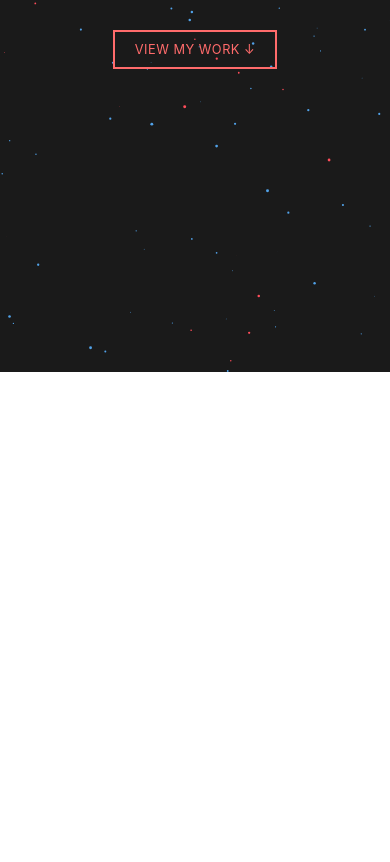
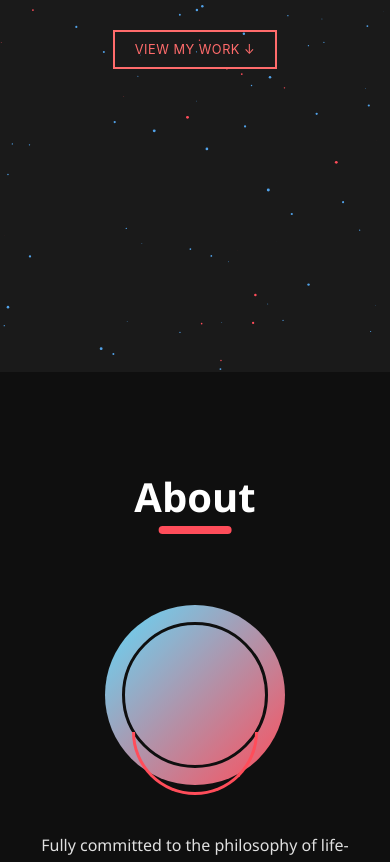
Before and after one commit to ArMoRi1/react-portfolio, a React (Create React App) app: page / in a window 390 px wide. Shown: the part 472-1334 px from the top of the page. Before the commit the page ends 844 px from the top, so only its background shows below. Built offline with nearby package versions, Linux system fonts and the light colour scheme.

Commit message:
created an ABOUT section v1.0

```diff
--- a/src/App.js
+++ b/src/App.js
@@ -1,7 +1,7 @@
 import React from 'react';
 import Navigation from '../src/components/Navigation/Navigation';
 import Greetings from '../src/components/Greetings/Greetings';
-// import About from '../src/components/About';
+import About from '../src/components/About/About';
 // import Projects from '../src/components/Projects';
 // import Contact from '../src/components/Contact';
 // import Footer from '../src/components/Footer';
@@ -17,9 +17,9 @@ function App() {
                 <Greetings />
             </section>
 
-            {/*<section id="about" className="section">*/}
-            {/*    <AboutSection />*/}
-            {/*</section>*/}
+            <section id="about" className="section">
+                <About />
+            </section>
 
             {/*<section id="projects" className="section">*/}
             {/*    <ProjectsSection />*/}
--- a/src/components/About/About.css
+++ b/src/components/About/About.css
@@ -0,0 +1,156 @@
+/* About.css */
+
+.about-section {
+    background-color: #0f0f0f;
+    color: #ffffff;
+    padding: 4rem 2rem;
+    font-family: 'Segoe UI', sans-serif;
+    position: relative;
+    overflow: hidden;
+}
+
+.about-title h2 {
+    font-size: 2.5rem;
+    text-align: center;
+    color: #fff;
+    font-weight: 800;
+    position: relative;
+    display: inline-block;
+}
+
+.about-title h2::after {
+    content: '';
+    width: 60%;
+    height: 8px;
+    background: #ff4d5a;
+    position: absolute;
+    left: 50%;
+    bottom: -10px;
+    transform: translateX(-50%);
+    border-radius: 5px;
+}
+
+.about-container {
+    display: flex;
+    justify-content: center;
+    margin-top: 3rem;
+}
+
+.about-content {
+    display: flex;
+    flex-wrap: wrap;
+    max-width: 1200px;
+    width: 100%;
+    gap: 3rem;
+    justify-content: space-between;
+}
+
+.about-left {
+    flex: 1 1 45%;
+    display: flex;
+    flex-direction: column;
+    align-items: center;
+}
+
+.profile-avatar {
+    width: 180px;
+    height: 180px;
+    border-radius: 50%;
+    background: linear-gradient(135deg, #61dafb, #ff4d5a);
+    display: flex;
+    align-items: center;
+    justify-content: center;
+    margin-bottom: 2rem;
+}
+
+.avatar-body {
+    width: 140px;
+    height: 140px;
+    border: 3px solid #0f0f0f;
+    border-radius: 50%;
+    background: transparent;
+    position: relative;
+}
+
+.avatar-body::after {
+    content: '';
+    position: absolute;
+    bottom: -30px;
+    left: 50%;
+    width: 120px;
+    height: 60px;
+    transform: translateX(-50%);
+    border: 3px solid #ff4d5a;
+    border-top: none;
+    border-radius: 0 0 80px 80px;
+}
+
+.about-description {
+    text-align: center;
+    line-height: 1.6;
+    font-size: 1rem;
+    color: #e0e0e0;
+    max-width: 500px;
+}
+
+.about-right {
+    flex: 1 1 45%;
+    display: flex;
+    align-items: center;
+    justify-content: center;
+}
+
+.tech-grid {
+    display: grid;
+    grid-template-columns: repeat(2, 140px);
+    gap: 1.2rem;
+}
+
+.tech-item {
+    border: 2px solid;
+    border-image: linear-gradient(135deg, #61dafb, #ff4d5a) 1;
+    padding: 1rem;
+    border-radius: 10px;
+    text-align: center;
+    font-weight: 600;
+    letter-spacing: 1px;
+    background-color: #1a1a1a;
+    transition: transform 0.3s ease, background 0.3s ease;
+    animation: fadeInUp 0.5s ease forwards;
+    opacity: 0;
+}
+
+.tech-item:hover {
+    transform: translateY(-5px);
+    background: #252525;
+}
+
+.tech-label {
+    display: block;
+    color: #fff;
+    font-size: 0.9rem;
+}
+
+/* Simple fade animation */
+@keyframes fadeInUp {
+    to {
+        opacity: 1;
+        transform: translateY(0);
+    }
+    from {
+        opacity: 0;
+        transform: translateY(20px);
+    }
+}
+
+/* Responsive */
+@media (max-width: 768px) {
+    .about-content {
+        flex-direction: column;
+        align-items: center;
+    }
+
+    .tech-grid {
+        grid-template-columns: repeat(2, 120px);
+    }
+}
--- a/src/components/About/About.js
+++ b/src/components/About/About.js
@@ -0,0 +1,70 @@
+import React from 'react';
+import './About.css';
+
+const About = () => {
+    const technologies = [
+        { name: 'HTML', color: '#E34F26' },
+        { name: 'JAVASCRIPT', color: '#F7DF1E' },
+        { name: 'SASS', color: '#CC6699' },
+        { name: 'NEXT.JS', color: '#000000' },
+        { name: 'NODE.JS', color: '#339933' },
+        { name: 'CSS', color: '#1572B6' },
+        { name: 'REACT', color: '#61DAFB' },
+        { name: 'MONGODB', color: '#47A248' },
+        { name: 'EXPRESS.JS', color: '#666666' },
+        { name: 'GIT', color: '#F05032' }
+    ];
+
+    return (
+        <section className="about-section" id="about">
+            <div className="about-title"><h2>About</h2></div>
+            <div className="about-container">
+                <div className="about-content">
+                    {/* Ліва частина - профіль і технології */}
+                    <div className="about-left">
+                        <div className="profile-avatar">
+                            <div className="avatar-body"></div>
+                        </div>
+
+                        <div className="about-description">
+                            <p>
+                                Fully committed to the philosophy of life-long
+                                learning, I'm a full stack developer with a deep passion
+                                for JavaScript, React and all things web development.
+                                The unique combination of creativity, logic,
+                                technology and never running out of new things to
+                                discover, drives my excitement and passion for web
+                                development. When I'm not at my computer I like to
+                                spend my time reading, keeping fit and playing guitar.
+                            </p>
+                        </div>
+                    </div>
+
+                    {/* Права частина - заголовок і текст */}
+                    <div className="about-right">
+                        <div className="tech-grid">
+                            {technologies.map((tech, index) => (
+                                <div
+                                    key={tech.name}
+                                    className="tech-item"
+                                    style={{ animationDelay: `${index * 0.1}s` }}
+                                >
+                                    <img
+                                        src={`./icons/${tech.name.toLowerCase().replace('.', '')}.png`}
+                                        alt={tech.name}
+                                        className="tech-icon"
+                                    />
+                                    <span className="tech-label">{tech.name}</span>
+                                </div>
+                            ))}
+                        </div>
+
+
+                    </div>
+                </div>
+            </div>
+        </section>
+    );
+};
+
+export default About;
```
